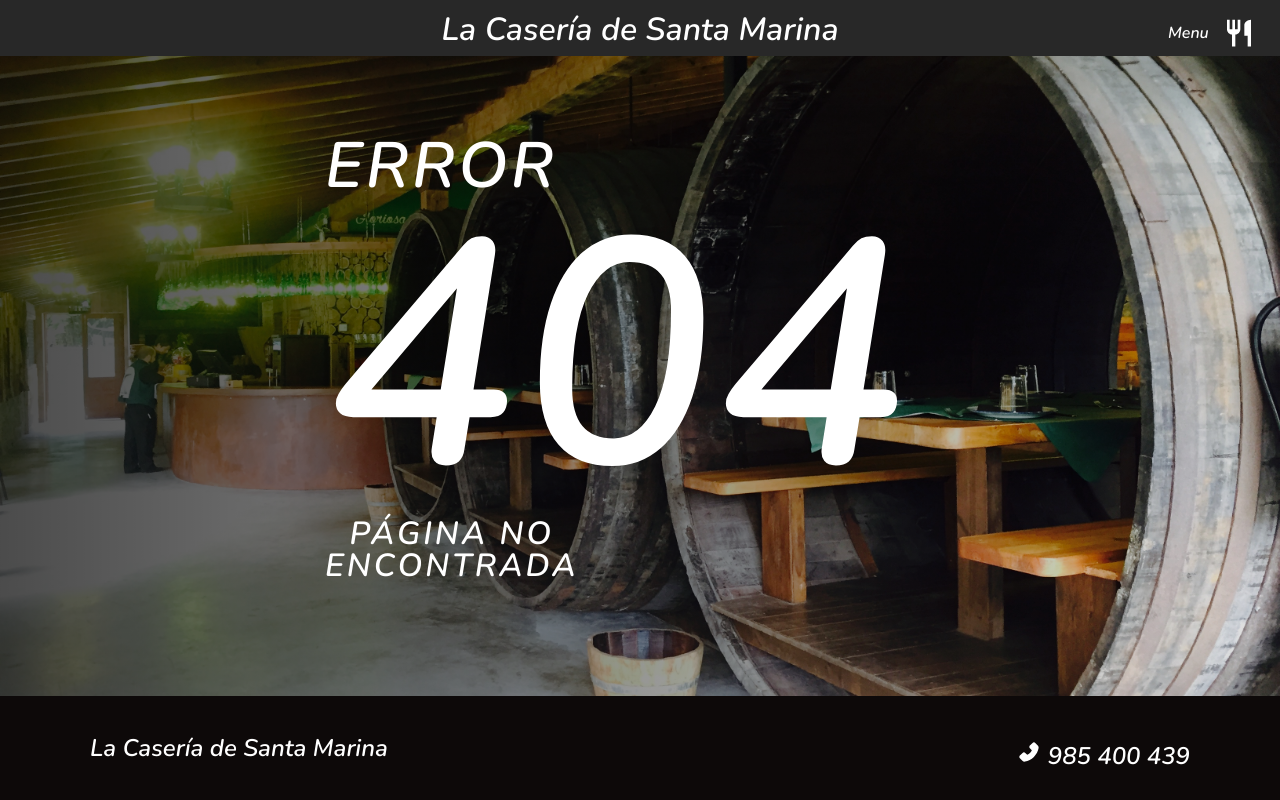
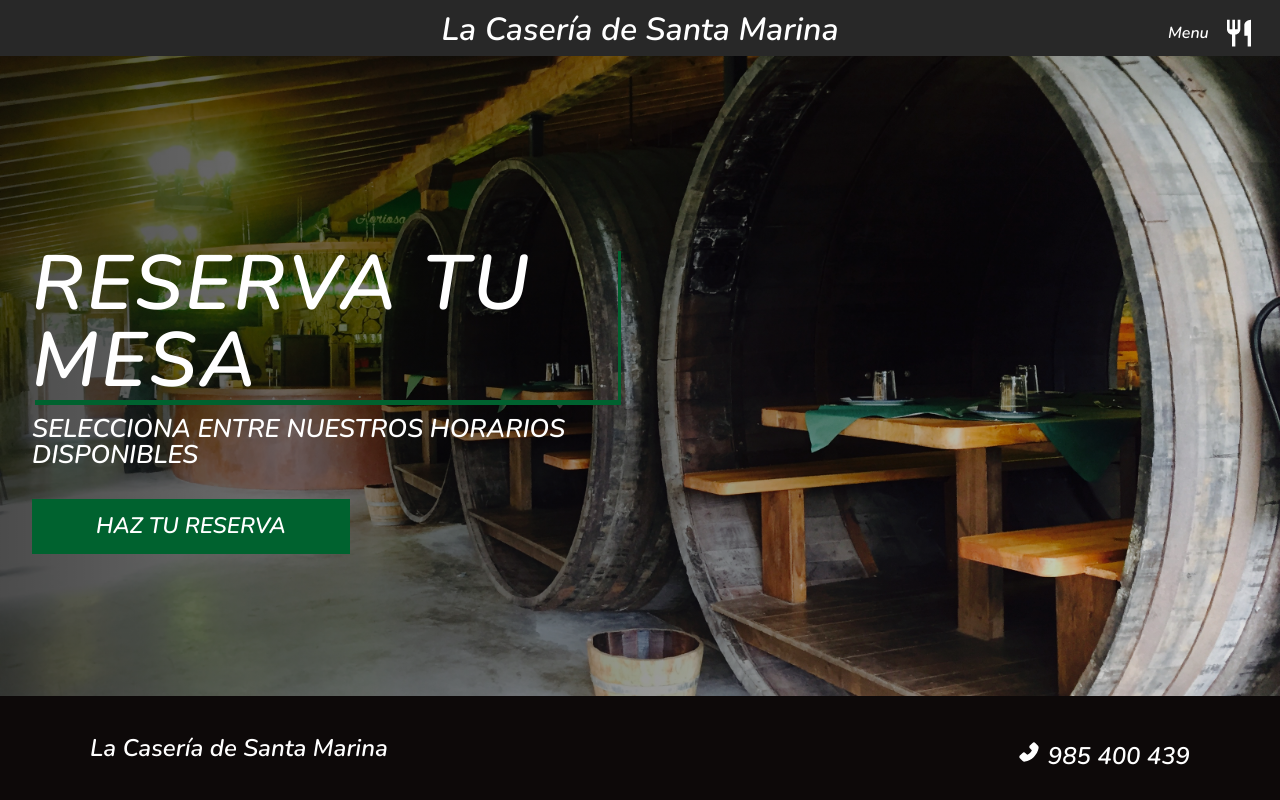
Before and after one commit to lacaseriadesantamarina/react-web, a React (Create React App) app: page / in a window 1280 px wide. Before the commit this address had no page. Built offline with nearby package versions, Linux system fonts and the light colour scheme.

Commit message:
Changed BrowseRouter fot HashRouter

```diff
--- a/src/App.js
+++ b/src/App.js
@@ -1,5 +1,5 @@
 import React from "react";
-import { BrowserRouter as Router, Routes, Route} from 'react-router-dom';
+import { HashRouter as Router, Routes, Route} from 'react-router-dom';
 import { GlobalStyle } from "./globalStyles";
 import CartaPage from "./pages/CartaPage";
 import MainPage from './pages/MainPage';
@@ -14,7 +14,7 @@ function App() {
         <GlobalStyle/>
           <Routes>
             <Route path="*" element={<NotFoundPage />}/>
-            <Route exact path='/react-web/' element={<MainPage />}/>
+            <Route exact path='/' element={<MainPage />}/>
             <Route exact path='/carta' element={<CartaPage />}/>
             <Route exact path='/reservar' element={<ReservarPage />}/>
           </Routes>
```
